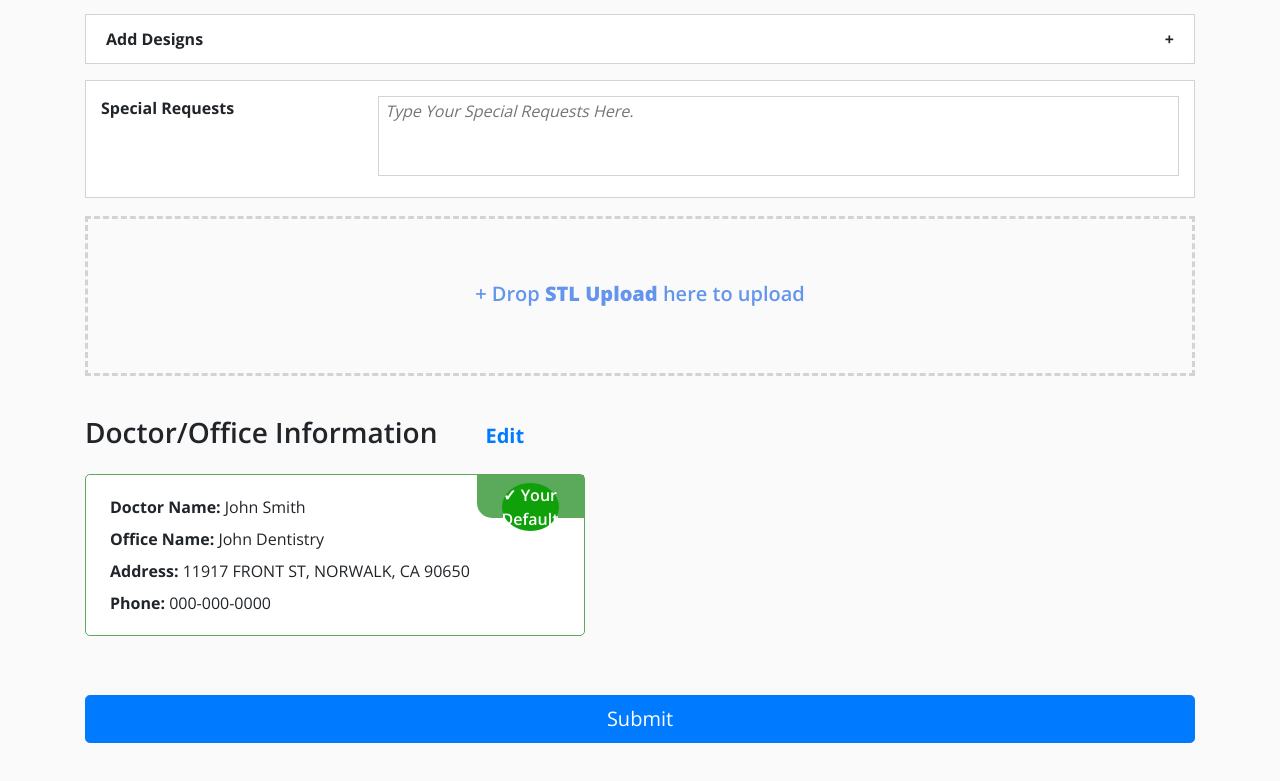
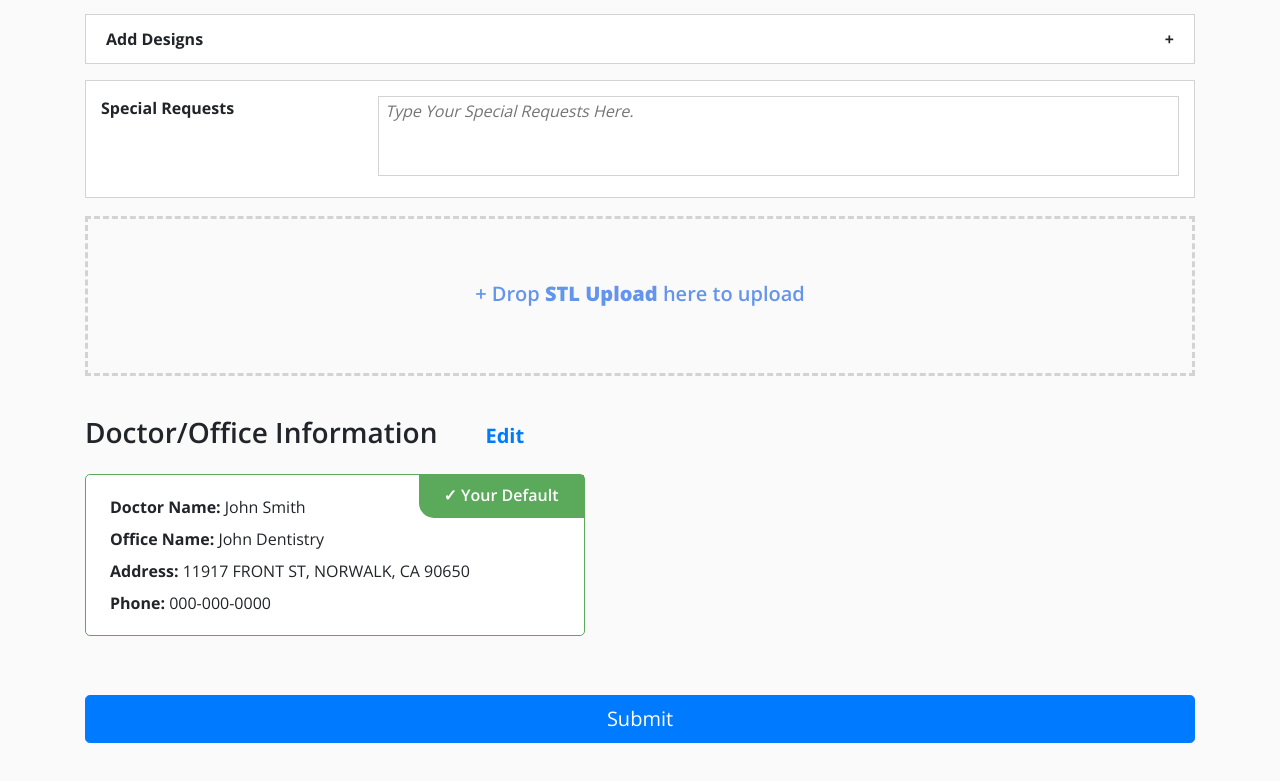
Before and after one commit to lenayj/RIO, a React (Create React App) app: page /newCase in a window 1280 px wide. Shown: the part 1216-1997 px from the top of the page. Built offline with nearby package versions, Linux system fonts and the light colour scheme.

Commit message:
Modify CSS for personal information field

```diff
--- a/src/css/myAccount.css
+++ b/src/css/myAccount.css
@@ -116,12 +116,12 @@
     height: 135px;
 }
 
-.defaultAddr-mark{
+.myacct .defaultAddr-mark {
     display: table;
     color: rgb(15, 160, 10);
 }
 
-.defaultAddr-mark p {
+.myacct .defaultAddr-mark p {
     display: table-cell;
     vertical-align: middle;
     text-align: center;
@@ -131,7 +131,7 @@
     width: 25px;
 }
 
-.defaultAddr-mark span {
+.myacct .defaultAddr-mark span {
     margin-left: 0.35rem;
     font-weight: 600;
 }
--- a/src/css/newCase.css
+++ b/src/css/newCase.css
@@ -284,7 +284,7 @@ section.container.dropzone {
 }
 
 /*Office Address*/
-.newCase-form .doctorOfficeInfo .part-value {
+.newCase-form .doctorOfficeInfo .part-value{
     width: 45%;
     height: auto;
     padding:0;
@@ -306,7 +306,8 @@ section.container.dropzone {
     margin-bottom: 0.75rem;
 }
 
-.newCase-form .defaultAddr-mark {
+.newCase-form .defaultAddr-mark,
+.booking-form .defaultAddr-mark{
     display: inline-block;
     float: right;
     background-color: #5ba95b;
```
